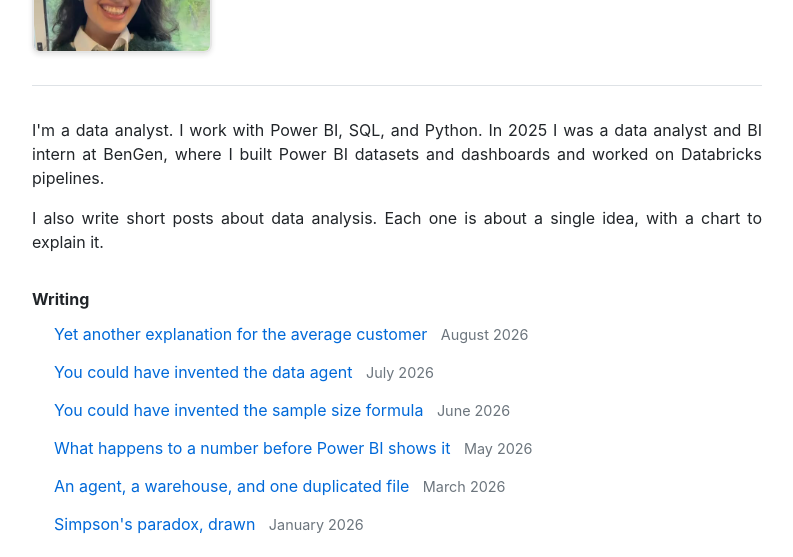
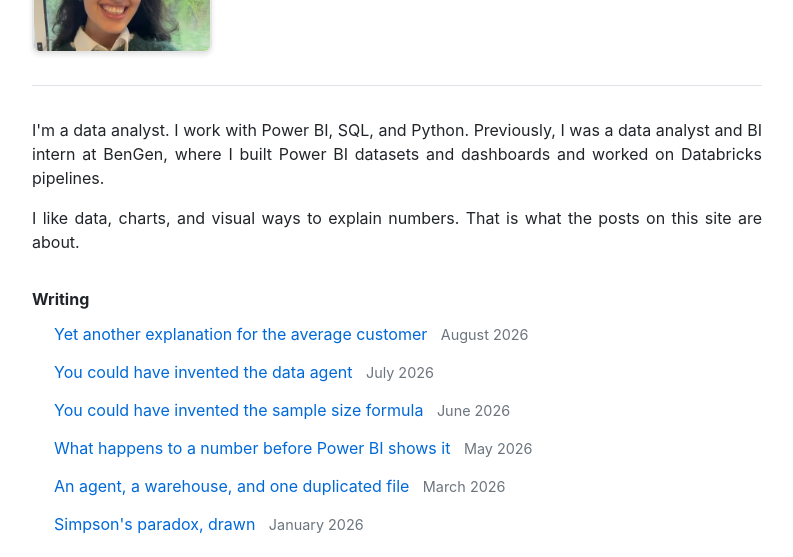
Before and after one commit to manisha-subedi/manisha-subedi.github.io, an Astro site: page / in a window 1280 px wide. Shown: the part 234-791 px from the top of the page, without its empty margins (243-1036 px from the left). Built offline with nearby package versions, Linux system fonts and the light colour scheme; Astro itself is replaced by a stand-in of ours.

Commit message:
Home intro wording
Co-Authored-By: Claude Fable 5.1 <noreply@anthropic.com>

```diff
--- a/src/pages/index.astro
+++ b/src/pages/index.astro
@@ -31,13 +31,13 @@ const posts = await getPosts();
 
   <section class="intro" aria-label="Introduction">
     <p>
-      I'm a data analyst. I work with Power BI, SQL, and Python. In 2025 I was
-      a data analyst and BI intern at BenGen, where I built Power BI datasets
-      and dashboards and worked on Databricks pipelines.
+      I'm a data analyst. I work with Power BI, SQL, and Python. Previously, I
+      was a data analyst and BI intern at BenGen, where I built Power BI
+      datasets and dashboards and worked on Databricks pipelines.
     </p>
     <p>
-      I also write short posts about data analysis. Each one is about a single
-      idea, with a chart to explain it.
+      I like data, charts, and visual ways to explain numbers. That is what
+      the posts on this site are about.
     </p>
   </section>
 
```
